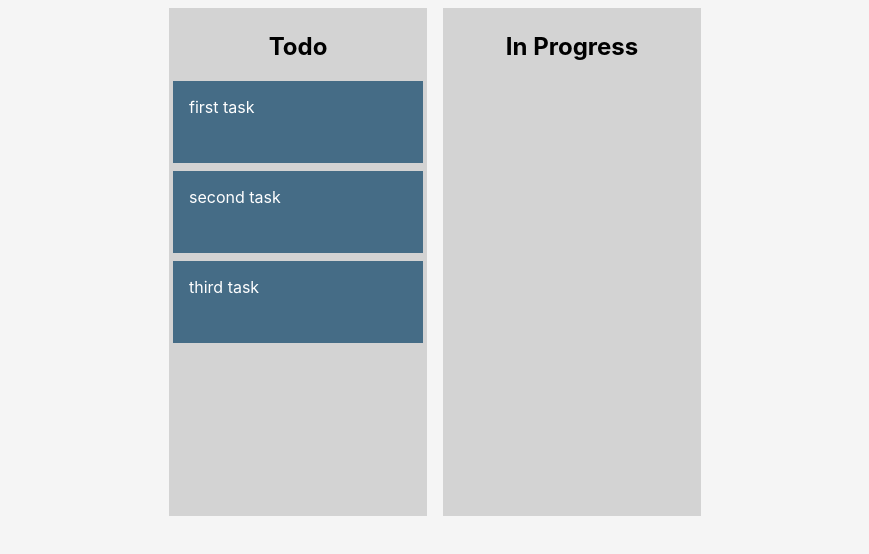
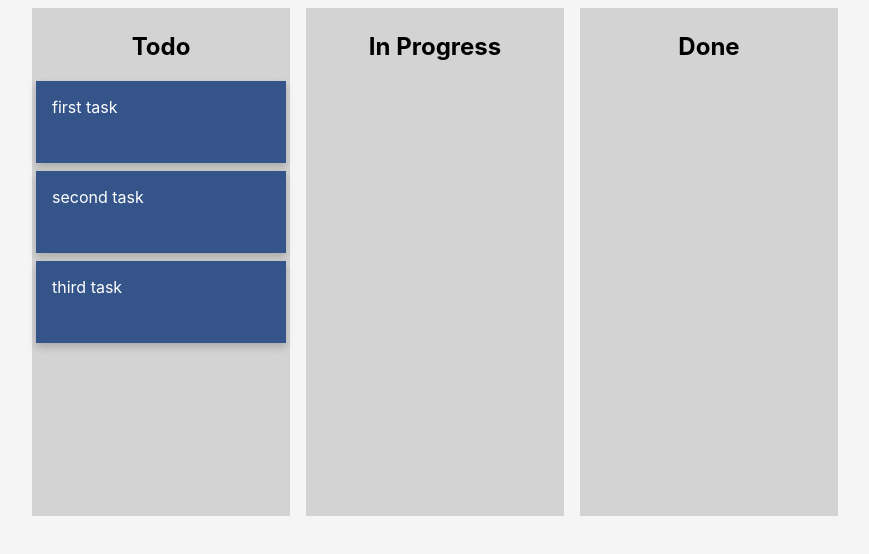
Before and after one commit to Freditansari/react-dnd-example, a React (Create React App) app: page / in a window 1280 px wide. Shown: the top 554 px of the page, without its empty margins (205-1074 px from the left). Built offline with nearby package versions, Linux system fonts and the light colour scheme.

Commit message:
changed the color scheme on the card

```diff
--- a/src/App.js
+++ b/src/App.js
@@ -27,6 +27,10 @@ const columnsFromBackend =
     },
     [uuid()]:{
       name:'In Progress',
+      items : []
+    },
+    [uuid()]:{
+      name:'Done',
       items : []
     }
   }
@@ -109,8 +113,10 @@ function App() {
                                     padding: 16,
                                     margin:'0 0 8px 0',
                                     minHeight:'50px',
-                                    backgroundColor: snapshot.isDragging?'#263b4a': '#456C86',
+                                    // backgroundColor: snapshot.isDragging?'#263b4a': '#456C86',
+                                    backgroundColor: snapshot.isDragging?'#6A8CC3': '#35558A',
                                     color: 'white',
+                                    boxShadow: '0 4px 8px 0 rgba(0,0,0,0.2)',
                                     ...provided.draggableProps.style
                                   }}
                                 >
```
Also changed, not shown: 1 other file (tests, documents, lock files or other folders).
